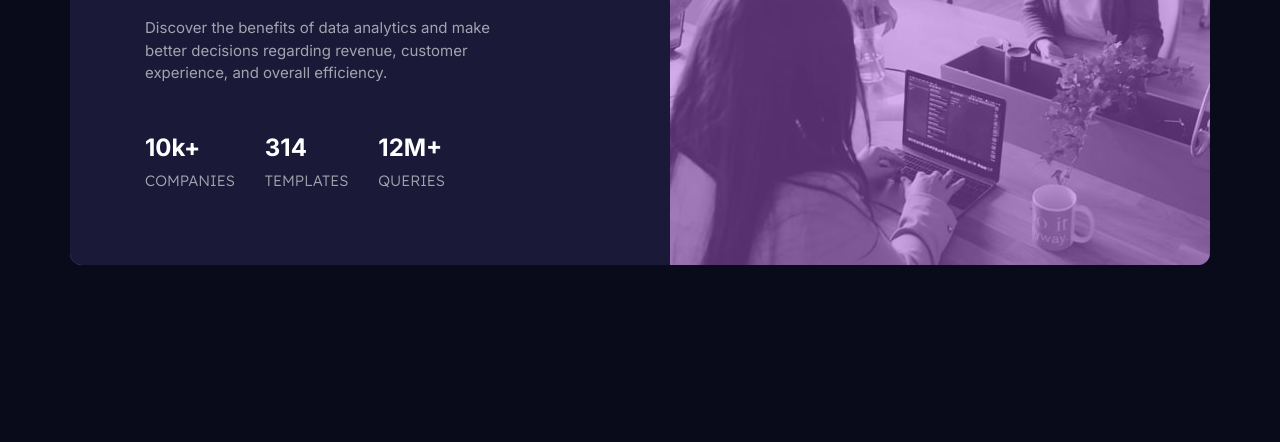
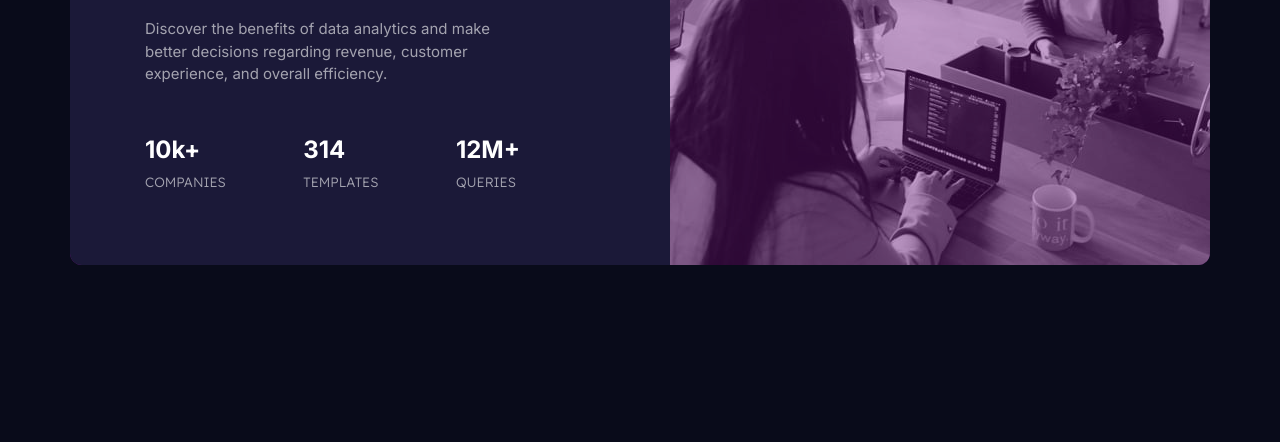
Before and after one commit to PrismenoDrako/card-stats-abstract, a plain HTML site: page index.html in a window 1280 px wide. Shown: the part 358-800 px from the top of the page. Drawn offline with Linux system fonts and the light colour scheme.

Commit message:
corrección de color de imagen

```diff
--- a/styles.css
+++ b/styles.css
@@ -39,7 +39,7 @@ main{
 .card{
     width: 100%;
     max-width: 450px;
-    background-color: var(--soft-violet);
+    background-color: #6e1283;
     /* background-color: var(--dark-desaturated-blue); */
     color: var(--white-stats);
     border-radius: 0.8rem;
@@ -49,18 +49,13 @@ main{
     border: none;
 }
 
-.card--image-container{
-    background-color: var(--soft-violet);
-    padding: 0;
-}
 
 
 .card--image{
     width: 100%;
     height: 100%;
-    opacity: 0.5;
+    opacity: 0.60;
     content: url('./images/image-header-mobile.jpg');
-    background-color: var(--soft-violet);
 
 }
 
@@ -142,12 +137,15 @@ main{
     }
 
     .card--summary--text{
-        padding-right: 4rem;
+        padding-right: 5rem;
     }
 
     .card--summary--stats{
         flex-direction: row;
+        padding-right: 5rem;
         padding-bottom: 0;
+        justify-content: space-between;
+        font-size: 0.9rem;
     }
 
 
```
